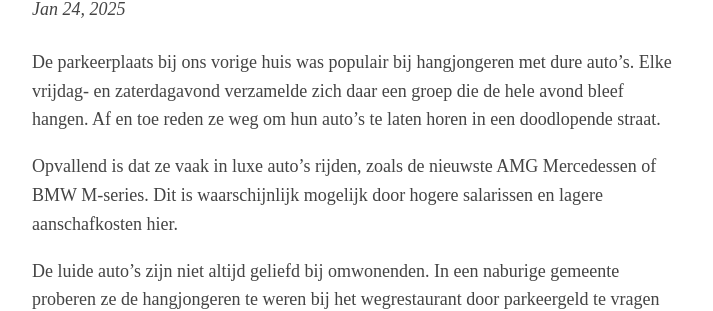
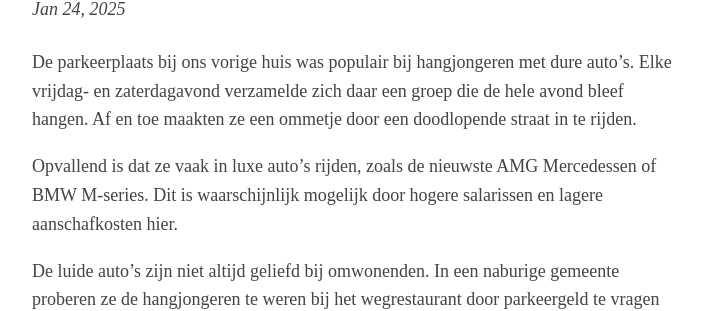
Before and after one commit to Roald87/roaldin.ch, a Jekyll site: the page built from _posts/2025-01-24-auto-patsers.md, in a window 1280 px wide. Shown: the part 220-531 px from the top of the page, without its empty margins (283-996 px from the left). Built offline with Jekyll 4.4.1, drawn with Linux system fonts in a browser that asks for light colours; comment, search, counter and statistics services are not loaded.

Commit message:
undo some suggestions

```diff
--- a/_posts/2025-01-24-auto-patsers.md
+++ b/_posts/2025-01-24-auto-patsers.md
@@ -4,11 +4,11 @@ title: Patsers in dikke auto's
 image: generated/auto-patsers-1-500-df1395c3c.webp
 ---
 
-De parkeerplaats bij ons vorige huis was populair bij hangjongeren met dure auto's. Elke vrijdag- en zaterdagavond verzamelde zich daar een groep die de hele avond bleef hangen. Af en toe reden ze weg om hun auto's te laten horen in een doodlopende straat.
+De parkeerplaats bij ons vorige huis was populair bij hangjongeren met dure auto's. Elke vrijdag- en zaterdagavond verzamelde zich daar een groep die de hele avond bleef hangen. Af en toe maakten ze een ommetje door een doodlopende straat in te rijden.
 
 Opvallend is dat ze vaak in luxe auto's rijden, zoals de nieuwste AMG Mercedessen of BMW M-series. Dit is waarschijnlijk mogelijk door hogere salarissen en lagere aanschafkosten hier.
 
 De luide auto's zijn niet altijd geliefd bij omwonenden. In een naburige gemeente proberen ze de hangjongeren te weren bij het wegrestaurant door parkeergeld te vragen als je er langer dan twee uur blijft.
 
-{% picture auto-patsers-1.jpg --alt Krantenartikel met de kop Auf Raststätte gibts jetzt Kontrollen en een afbeelding van een auto bij een controlepunt met rook op de achtergrond. %}
+{% picture auto-patsers-1.jpg --alt Krantenartikel met de kop "Auf Raststätte gibts jetzt Kontrollen" en een afbeelding van een auto op een parkeerplaats met rook op de achtergrond. %}
 _Hopelijk geen lawaai meer van patsers nu er parkeergeld moet worden betaald. Uit het lokale suffertje de Limmatwelle van donderdag 24 oktober._
```
